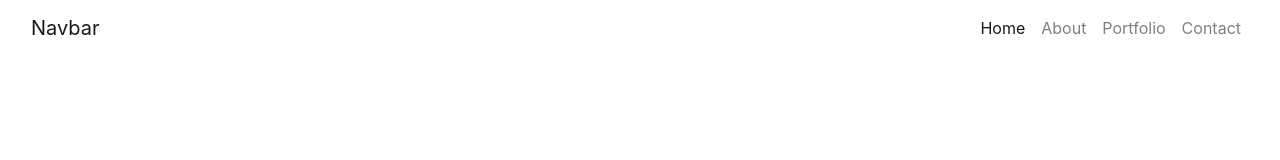
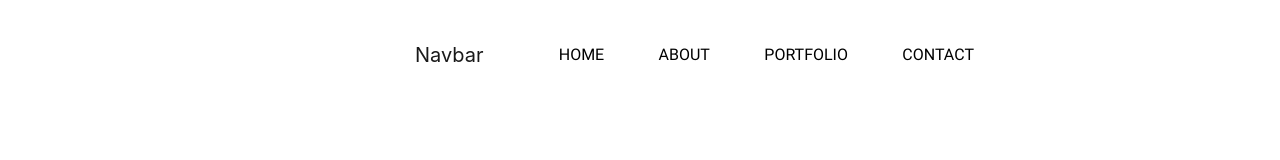
Before and after one commit to leif808/portfoliosite, a website: page index.html in a window 1280 px wide. Drawn offline with nearby package versions, Linux system fonts and the light colour scheme.

Commit message:
Third commit

```diff
--- a/css/styles.css
+++ b/css/styles.css
@@ -1,2 +1,22 @@
 /* Import fonts from css file */
 @import url(fonts.css);
+
+
+
+/* Start navigation */
+.header_area .main-menu .navbar .navbar-brand {
+    padding: 0 2rem 0 5rem;
+}
+
+.header_area .main-menu .navbar {
+    padding: 1rem 20rem;
+}
+
+.header_area .main-menu .nav-item .nav-link {
+    font-family: "Roboto", cursive;
+    text-transform: uppercase;
+    font-weight: 500;
+    padding: 1.7rem;
+    color: black;
+}
+/* End navigation */
--- a/index.html
+++ b/index.html
@@ -15,7 +15,7 @@
 
     <!-- ===== Start Header Area ===== -->
     <header class="header_area">
-        <div class="main-menua">
+        <div class="main-menu">
             <nav class="navbar navbar-expand-lg navbar-light">
                 <div class="container-fluid">
                   <a class="navbar-brand" href="#">Navbar</a>
```
